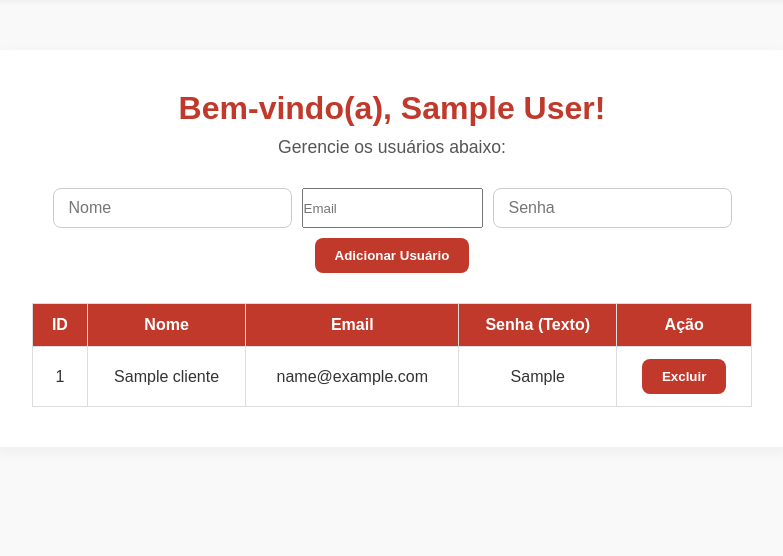
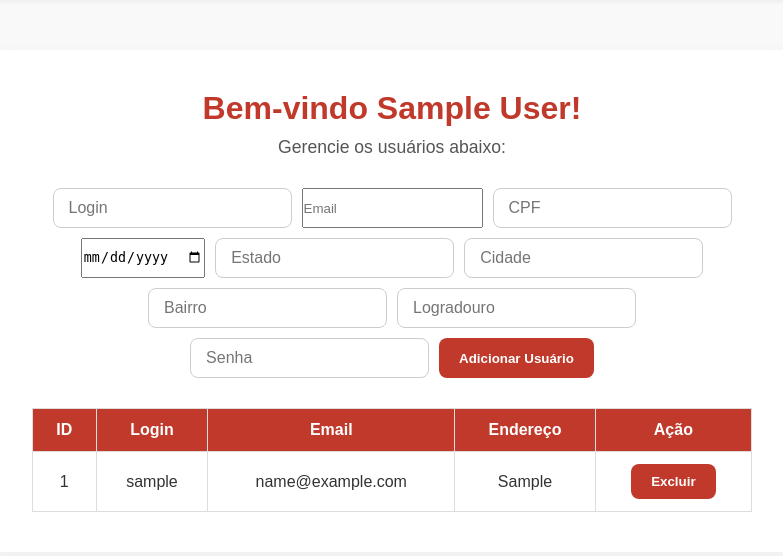
Before and after one commit to lucaskumagae/caliburger, a PHP site: page /main.php in a window 1280 px wide. Shown: the part 170-726 px from the top of the page, without its empty margins (248-1031 px from the left). Run offline with PHP 8.4, Linux system fonts and the light colour scheme; the visitor is signed in with stand-in values (Sample User, id 1); tables that the repository leaves empty or names only in its code hold one stand-in row (values such as "Sample post").

Commit message:
Update main.php

```diff
--- a/main.php
+++ b/main.php
@@ -6,6 +6,7 @@ if (!isset($_SESSION['nome'])) {
 }
 include 'conexao.php';
 
+// Pede todos os campos da tabela cliente
 $usuarios = $conn->query("SELECT * FROM cliente");
 ?>
 
@@ -21,12 +22,18 @@ $usuarios = $conn->query("SELECT * FROM cliente");
 <?php include 'menu.php'; ?>
 
 <div class="container">
-    <h2>Bem-vindo(a), <?php echo $_SESSION['nome']; ?>!</h2>
+    <h2>Bem-vindo <?php echo $_SESSION['nome']; ?>!</h2>
     <p>Gerencie os usuários abaixo:</p>
 
     <form action="adiciona_usuario.php" method="POST" class="form-inline">
-        <input type="text" name="nome" placeholder="Nome" required>
+        <input type="text" name="login" placeholder="Login" required>
         <input type="email" name="email" placeholder="Email" required>
+        <input type="text" name="cpf" placeholder="CPF" required>
+        <input type="date" name="data_nasc" placeholder="Data de Nascimento" required>
+        <input type="text" name="end_estado" placeholder="Estado" required>
+        <input type="text" name="end_cidade" placeholder="Cidade" required>
+        <input type="text" name="end_bairro" placeholder="Bairro" required>
+        <input type="text" name="end_logradouro" placeholder="Logradouro" required>
         <input type="text" name="senha" placeholder="Senha" required>
         <button type="submit">Adicionar Usuário</button>
     </form>
@@ -35,9 +42,9 @@ $usuarios = $conn->query("SELECT * FROM cliente");
         <thead>
             <tr>
                 <th>ID</th>
-                <th>Nome</th>
+                <th>Login</th>
                 <th>Email</th>
-                <th>Senha (Texto)</th>
+                <th>Endereço</th>
                 <th>Ação</th>
             </tr>
         </thead>
@@ -45,9 +52,9 @@ $usuarios = $conn->query("SELECT * FROM cliente");
             <?php while($row = $usuarios->fetch_assoc()): ?>
                 <tr>
                     <td><?= $row['id'] ?></td>
-                    <td><?= $row['nome'] ?></td>
+                    <td><?= $row['login'] ?></td>
                     <td><?= $row['email'] ?></td>
-                    <td><?= $row['senha'] ?></td>
+                    <td><?= $row['end_logradouro'] ?></td>
                     <td>
                         <form action="deleta_usuario.php" method="POST" onsubmit="return confirm('Deseja excluir este usuário?');">
                             <input type="hidden" name="id" value="<?= $row['id'] ?>">
```
